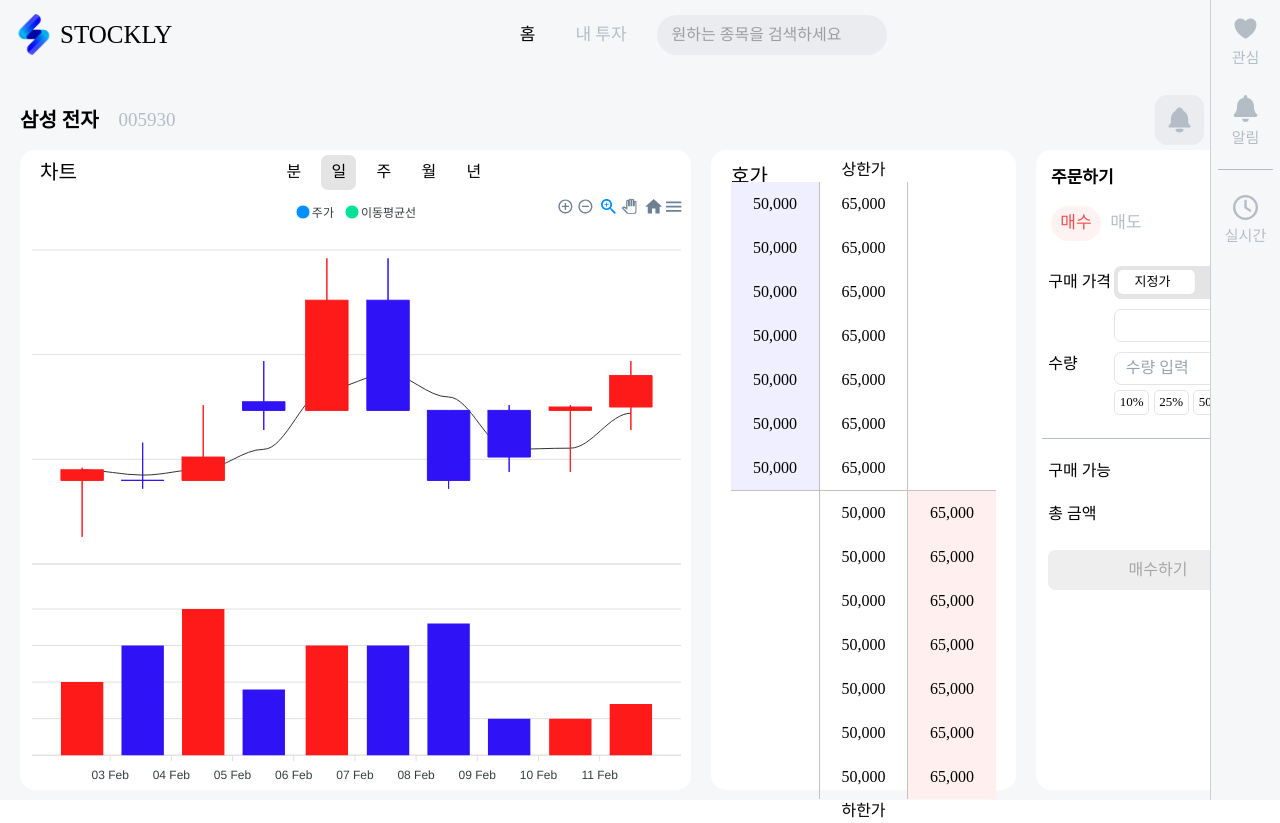
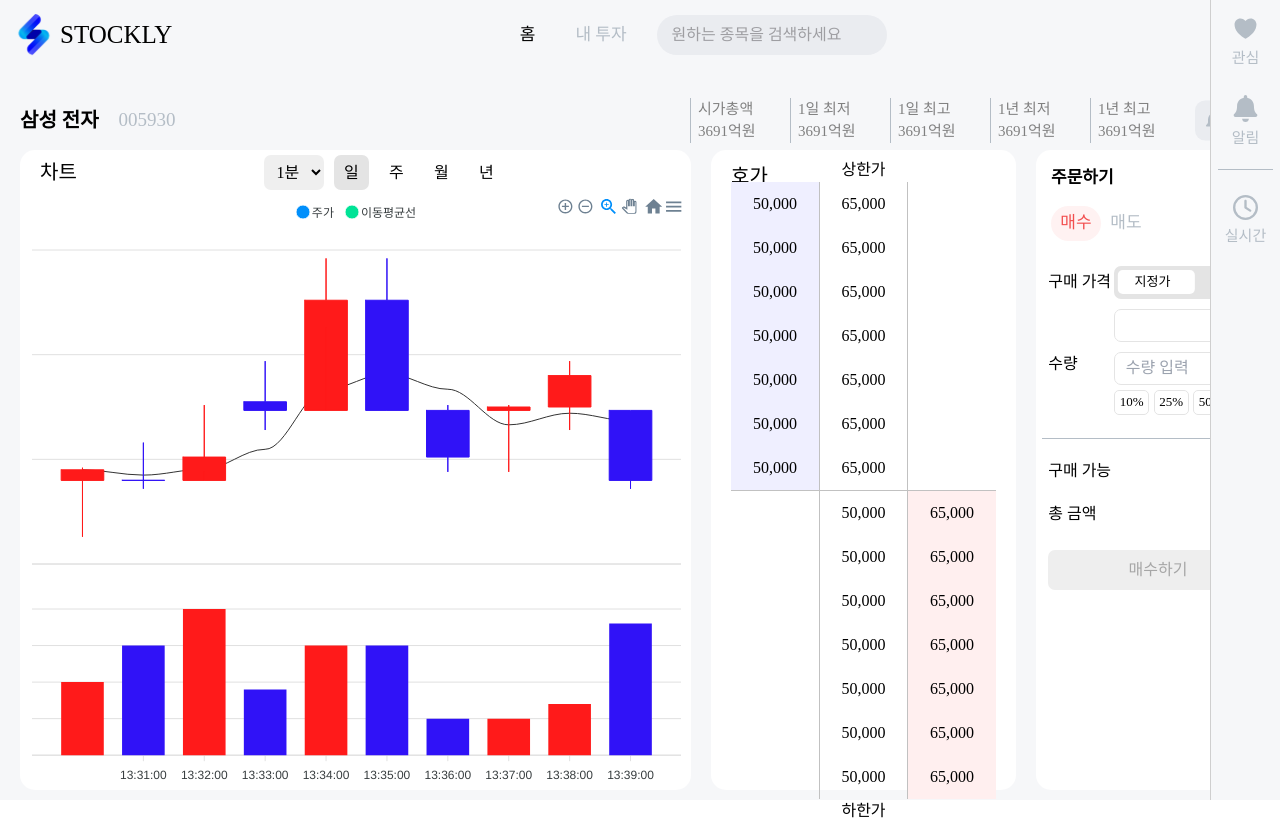
Before and after one commit to sykang519/StocklyFrontend, a React (Vite) app: page /details in a window 1280 px wide. Built offline with nearby package versions, Linux system fonts and the light colour scheme; a web font is replaced by a local one; what chartjs-plugin-zoom would draw is missing.

Commit message:
chore: css 수정

```diff
--- a/src/components/TopNavBar.tsx
+++ b/src/components/TopNavBar.tsx
@@ -19,6 +19,7 @@
   boxShadow: 10,
   borderRadius: '20px',
   p: 4,
+  outline:"none"
 };
 
 interface TopNavBarProps {
--- a/src/components/stockDetails/CandleChart.tsx
+++ b/src/components/stockDetails/CandleChart.tsx
@@ -11,7 +11,7 @@
     volume: 10,
   },
   {
-    date: '2021-02-03 13:15:00',
+    date: '2021-02-02 13:31:00',
     open: 134.9,
     low: 134.8593,
     high: 135.0799,
@@ -19,7 +19,7 @@
     volume: 15,
   },
   {
-    date: '2021-02-04 13:00:00',
+    date: '2021-02-02 13:32:00',
     open: 134.8993,
     low: 134.94,
     high: 135.2593,
@@ -27,7 +27,7 @@
     volume: 20,
   },
   {
-    date: '2021-02-05 12:45:00',
+    date: '2021-02-02 13:33:00',
     open: 135.275,
     low: 135.14,
     high: 135.4692,
@@ -35,7 +35,7 @@
     volume: 9,
   },
   {
-    date: '2021-02-06 13:30:00',
+    date: '2021-02-02 13:34:00',
     open: 135.2338,
     low: 135.63,
     high: 135.96,
@@ -43,7 +43,7 @@
     volume: 15,
   },
   {
-    date: '2021-02-07 13:30:00',
+    date: '2021-02-02 13:35:00',
     open: 135.76,
     low: 135.2338,
     high: 135.96,
@@ -51,15 +51,7 @@
     volume: 15,
   },
   {
-    date: '2021-02-08 13:15:00',
-    open: 135.2338,
-    low: 134.8593,
-    high: 135.2338,
-    close: 134.8993,
-    volume: 18,
-  },
-  {
-    date: '2021-02-09 13:00:00',
+    date: '2021-02-02 13:36:00',
     open: 135.2338,
     low: 134.94,
     high: 135.2593,
@@ -67,7 +59,7 @@
     volume: 5,
   },
   {
-    date: '2021-02-10 13:00:00',
+    date: '2021-02-02 13:37:00',
     open: 135.2338,
     low: 134.94,
     high: 135.2593,
@@ -75,13 +67,21 @@
     volume: 5,
   },
   {
-    date: '2021-02-11 12:45:00',
+    date: '2021-02-02 13:38:00',
     open: 135.25,
     low: 135.14,
     high: 135.4692,
     close: 135.4,
     volume: 7,
   },
+  {
+    date: '2021-02-02 13:39:00',
+    open: 135.2338,
+    low: 134.8593,
+    high: 135.2338,
+    close: 134.8993,
+    volume: 18,
+  }
 ];
 
 const ApexChart: React.FC = () => {
--- a/src/components/stockDetails/ChartContainer.tsx
+++ b/src/components/stockDetails/ChartContainer.tsx
@@ -11,12 +11,14 @@
       <div className="w-full flex justify-between items-center h-[7%]">
         <p className="ml-[20px] text-[20px]">차트</p>
         <div>
-        <button
-            className={`w-[35px] h-[35px] mx-[5px] my-[10px] rounded-[7px] transition-colors duration-300 ease-in-out ${filter === 'min' ? 'bg-gray' : 'bg-transparent'}`}
-            onClick={() => setFilter('min')}
+        <select
+            className={`w-[60px] h-[35px] mx-[5px] my-[10px] rounded-[7px] outline-none cursor-pointer text-center ${filter === 'min' ? 'bg-gray' : 'bg-transparent'}`}
+            onClick={() => setFilter("min")}
           >
-            분
-          </button>
+            <option value="1m">1분</option>
+            <option value="5m">5분</option>
+            <option value="1h">1시간</option>
+          </select>
           <button
             className={`w-[35px] h-[35px] mx-[5px] my-[10px] rounded-[7px] transition-colors duration-300 ease-in-out ${filter === 'day' ? 'bg-gray' : 'bg-transparent'}`}
             onClick={() => setFilter('day')}
--- a/src/components/stockDetails/TopContent.tsx
+++ b/src/components/stockDetails/TopContent.tsx
@@ -24,9 +24,9 @@
     setAnchorEl(null);
   };
 
-  const handleLike = () =>{
+  const handleLike = () => {
     setIsLike(!isLike);
-  }
+  };
 
   useEffect(() => {
     if (Number(price) > 0 && price[0] !== '0') {
@@ -41,21 +41,42 @@
       {/* 회사 정보 추후에 get 해올 것 */}
       <div className="flex justify-center items-center">
         <div className="text-[20px] font-bold m-[10px]"> 삼성 전자</div>
-        <div className="text-[19px] text-[#B4BDC6] m-[10px]">005930</div>
+        <div className="text-[19px] text-font-gray m-[10px]">005930</div>
       </div>
-
       <div className="flex">
+        <div className="flex p-[10px]">
+          <div className="w-[80px] border-l border-font-gray px-[7px] m-[10px]">
+            <div className="text-[15px] text-[#808080]">시가총액</div>
+            <div className="text-[15px] text-[#808080]">3691억원</div>
+          </div>
+          <div className="w-[80px] border-l border-font-gray px-[7px] m-[10px]">
+            <div className="text-[15px] text-[#808080]">1일 최저</div>
+            <div className="text-[15px] text-[#808080]">3691억원</div>
+          </div>
+          <div className="w-[80px] border-l border-font-gray px-[7px] m-[10px]">
+            <div className="text-[15px] text-[#808080]">1일 최고</div>
+            <div className="text-[15px] text-[#808080]">3691억원</div>
+          </div>
+          <div className="w-[80px] border-l border-font-gray px-[7px] m-[10px]">
+            <div className="text-[15px] text-[#808080]">1년 최저</div>
+            <div className="text-[15px] text-[#808080]">3691억원</div>
+          </div>
+          <div className="w-[80px] border-l border-font-gray px-[7px] m-[10px]">
+            <div className="text-[15px] text-[#808080]">1년 최고</div>
+            <div className="text-[15px] text-[#808080]">3691억원</div>
+          </div>
+        </div>
         <button
           onClick={handleClick}
           id="basic-button"
           aria-haspopup="true"
           aria-controls={open ? 'basic-menu' : undefined}
           aria-expanded={open ? 'true' : undefined}
-          className="mx-[10px]"
+          className="mx-[5px]"
         >
           <img
             src={alertSrc}
-            className="cursor-pointer w-full h-full w-[48.5px] h-[48.5px] mr-[10px]"
+            className="cursor-pointer w-full h-full "
             alt="알림"
             onMouseEnter={() => setAlertSrc(alert_hover)} // hover 상태일 때
             onMouseLeave={() => setAlertSrc(alert)} // 기본 상태로 복귀
@@ -108,16 +129,15 @@
             </div>
           </div>
         </Menu>
-        <div>
+        <button className="mx-[5px]" onClick={handleLike}>
           <img
             src={likeSrc}
-            className="mr-[30px] cursor-pointer w-[48.5px] h-[48.5px]"
+            className="cursor-pointer w-full h-full "
             alt="좋아요"
             onMouseEnter={() => setLikeSrc(isLike ? like2_hover : like2_hover)} // hover 상태일 때
             onMouseLeave={() => setLikeSrc(isLike ? like2 : like)} // 기본 상태로 복귀
-            onClick={handleLike}
           />
-        </div>
+        </button>
       </div>
     </div>
   );
--- a/src/pages/SettingPage.tsx
+++ b/src/pages/SettingPage.tsx
@@ -26,12 +26,12 @@
               <div className="text-[22px] w-[25%] my-[10px]">| 내 정보</div>
               <div className="w-full m-[10px]">
                 <div className="flex w-full mb-[20px]">
-                  <div className="w-[20%] text-[20px] text-[#7b7b7bec]">이름</div>
-                  <div className="text-[20px]">강서영</div>
+                  <div className="w-[20%] text-[19px] text-[#7b7b7bec]">이름</div>
+                  <div className="text-[19px]">강서영</div>
                 </div>
                 <div className="flex w-full my-[20px]">
-                  <div className="w-[20%] text-[20px] text-[#7b7b7bec] ">이메일</div>
-                  <div className="text-[20px]">aaa@gmail.com</div>
+                  <div className="w-[20%] text-[19px] text-[#7b7b7bec] ">이메일</div>
+                  <div className="text-[19px]">aaa@gmail.com</div>
                 </div>
               </div>
             </div>
@@ -41,12 +41,12 @@
               <div className="text-[22px] w-[25%]">| 내 계좌 관리</div>
               <div className="w-full">
                 <div className="flex my-[20px]">
-                  <div className="w-[20%] text-[20px] text-[#7b7b7bec] ">계좌 충전</div>
+                  <div className="w-[20%] text-[19px] text-[#7b7b7bec] ">계좌 충전</div>
                   <Charge />
                 </div>
                 <div className="w-full h-[80px]"></div>
                 <div className="flex my-[20px]">
-                  <div className="w-[20%] text-[20px] text-[#7b7b7bec]">투자 기록 초기화</div>
+                  <div className="w-[20%] text-[19px] text-[#7b7b7bec]">투자 기록 초기화</div>
                   <Reset />
                 </div>
               </div>
```
